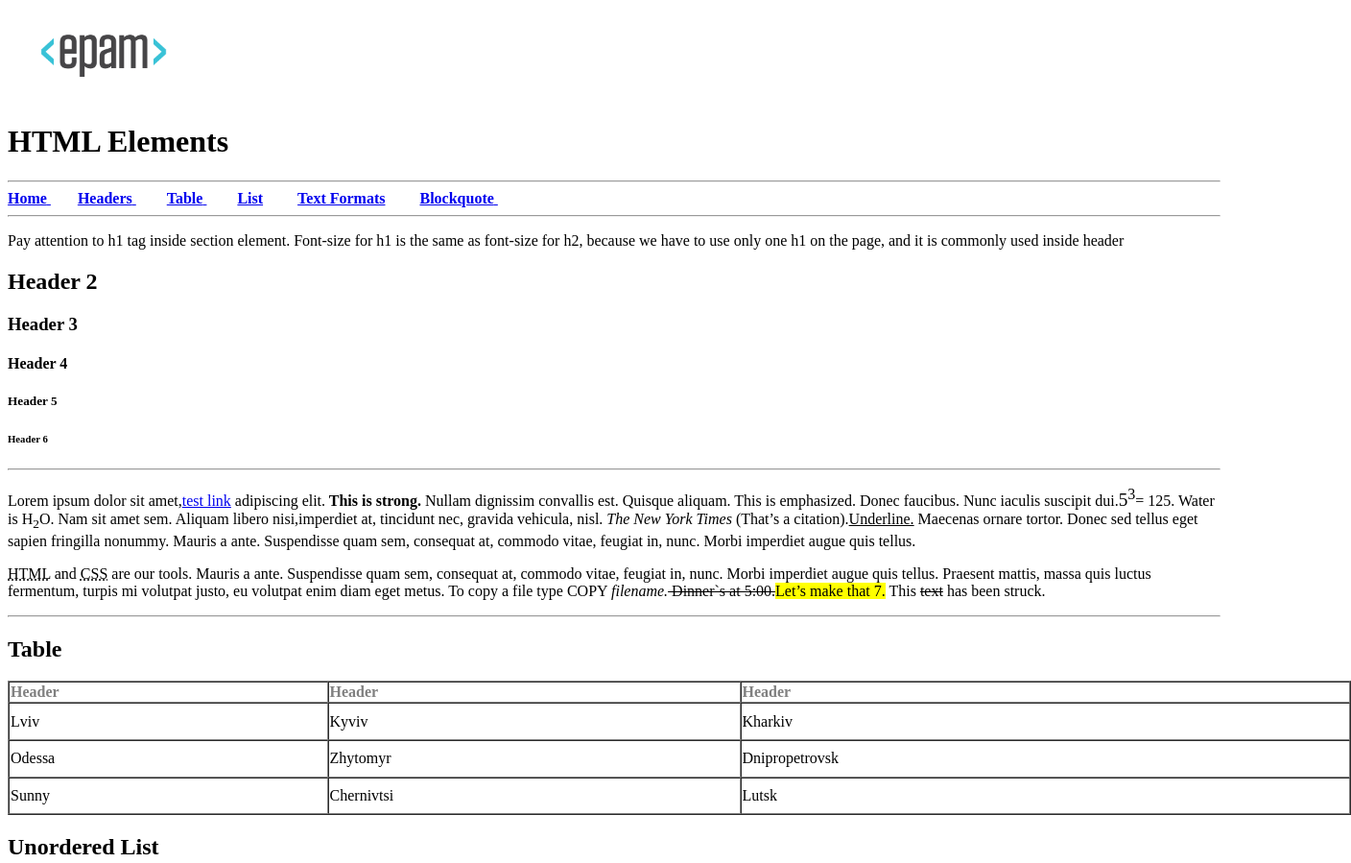
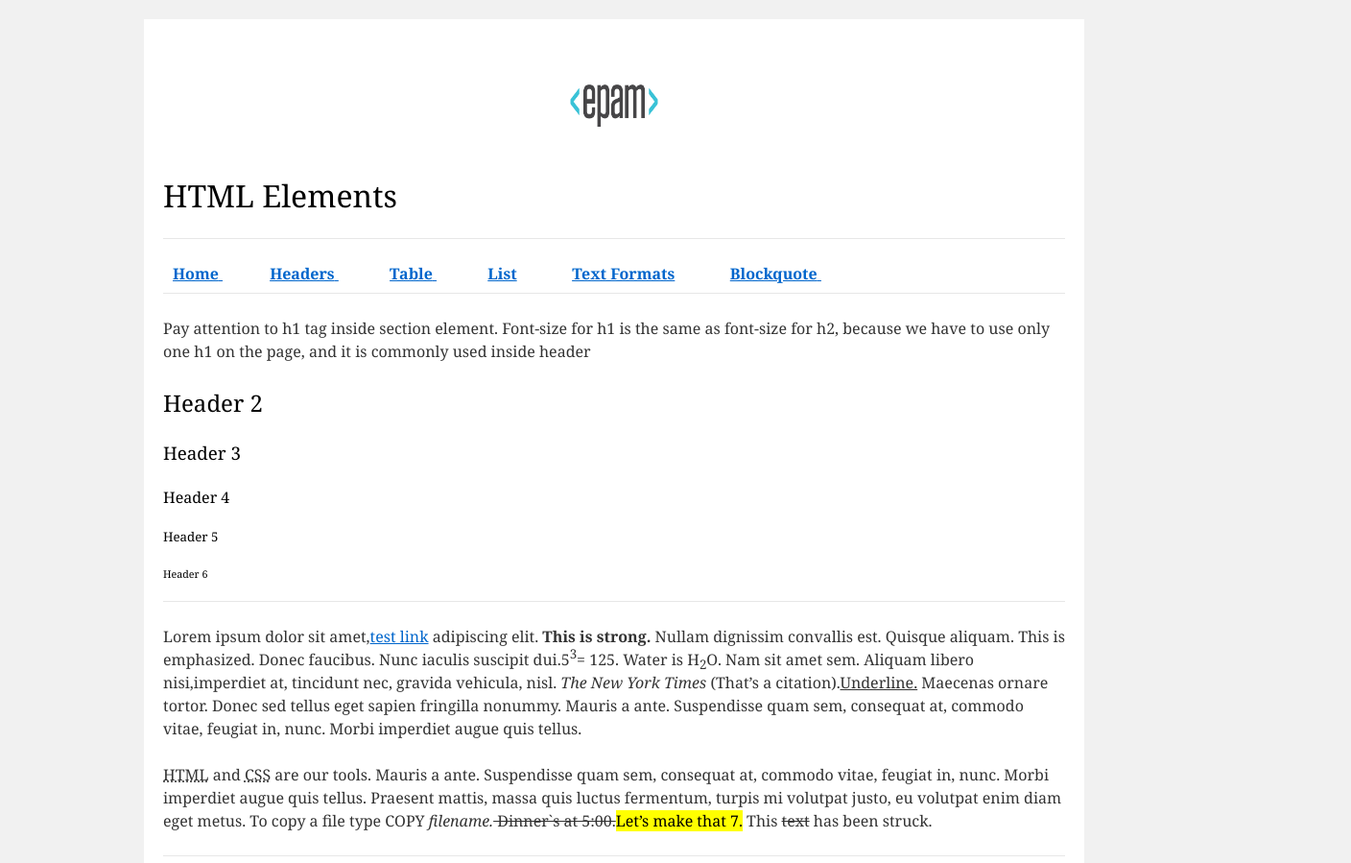
Before and after one commit to ekta515/EPAM-COE-Ekta-Raj-11907184, a plain HTML site: page index.html in a window 1280 px wide. Shown: the top 899 px of the page at 96% size, 1408 px wide, since content can reach past the window. Drawn offline with Linux system fonts and the light colour scheme.

Commit message:
Update index.html

```diff
--- a/index.html
+++ b/index.html
@@ -1,4 +1,35 @@
-<img src="logo.png" alt="centered image" height="100" width="200">
+
+<!DOCTYPE html>
+<html lang="en">
+
+<head>
+  <meta charset="utf-8">
+  <title>HTML Basics</title>
+  <link rel="stylesheet" href="style.css">
+</head>
+
+<body>
+  <div id="wrapper">
+    <div id="main">
+      <div id="container">
+        <div id="content" role="main">
+            <style>
+img {
+  display: block;
+  margin-left: auto;
+  margin-right: auto;
+}
+</style>
+</head>
+<body>
+
+
+
+
+
+
+
+<img src="logo.png" alt="centered image" height="100" width="100" class="center">
           <h1> HTML Elements </h1>
             <hr>
             <nav>
@@ -20,7 +51,7 @@
          <h6> Header 6</h6>
          <hr>
          <p font-family="Arial">Lorem ipsum dolor sit amet,<a href="https://www.google.com/">test link</a> adipiscing elit.<strong> This is strong.</strong>
-          Nullam dignissim convallis est. Quisque aliquam. This is emphasized. Donec faucibus. Nunc iaculis suscipit dui.<big>5<sup>3</sup></big>= 125.
+          Nullam dignissim convallis est. Quisque aliquam. This is emphasized. Donec faucibus. Nunc iaculis suscipit dui.5<sup>3</sup>= 125.
          Water is H<sub>2</sub>O. Nam sit amet sem. Aliquam libero nisi,imperdiet at, tincidunt nec, gravida vehicula, nisl.
          <em> The New York Times</em> (That’s a citation).<u>Underline.</u> Maecenas ornare tortor. Donec sed tellus eget sapien fringilla
           nonummy. Mauris a ante. Suspendisse quam sem, consequat at, commodo vitae, feugiat in, nunc. Morbi imperdiet augue quis tellus.
@@ -160,9 +191,9 @@
 <br>
 <br>
 <footer> <br>
-&copy; Copyright Epam systems
+<p>&copy; Copyright Epam systems</p>
  </footer>
-  </body>
+
 </html>
           <!-- TODO: Content goes here -->
 
@@ -170,6 +201,6 @@
       </div>
     </div>
   </div>
+
 </body>
-
 </html>
```
